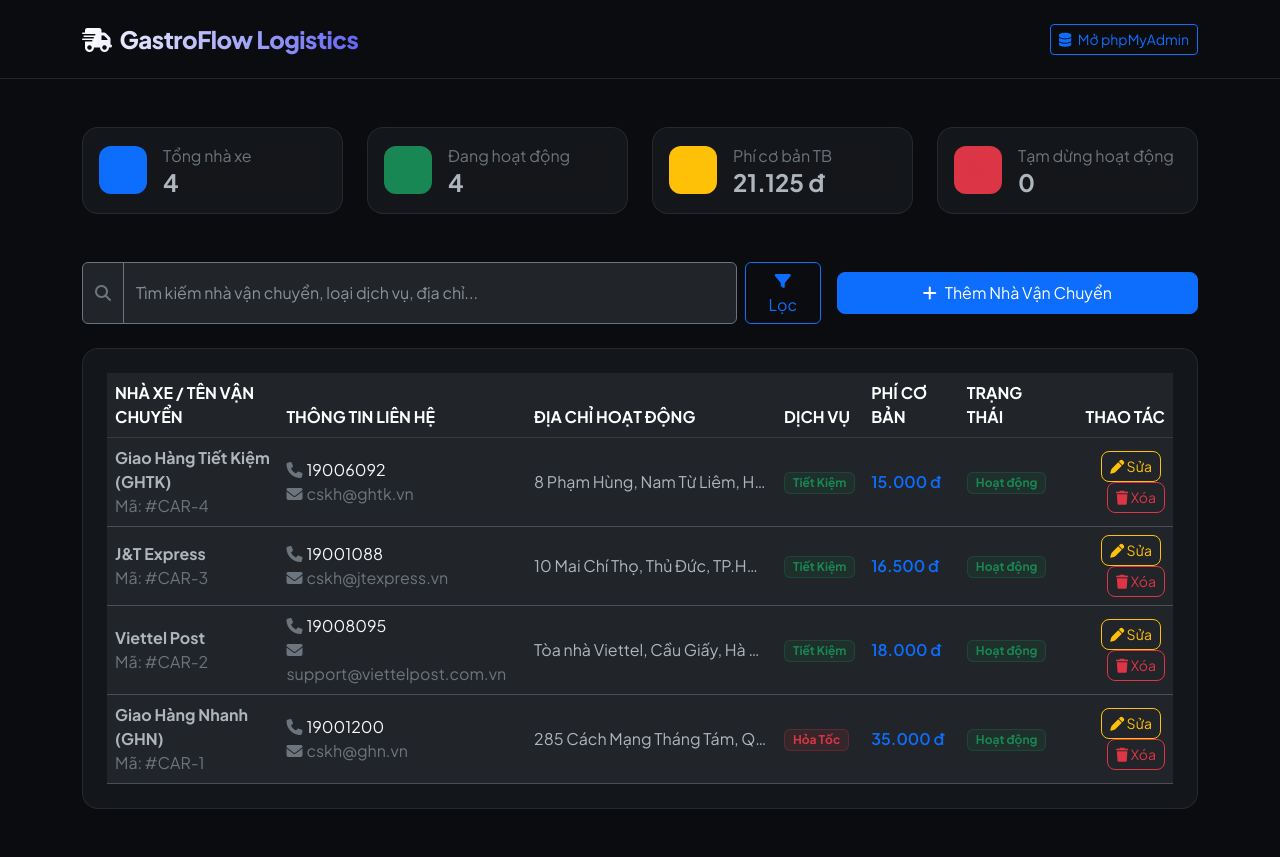
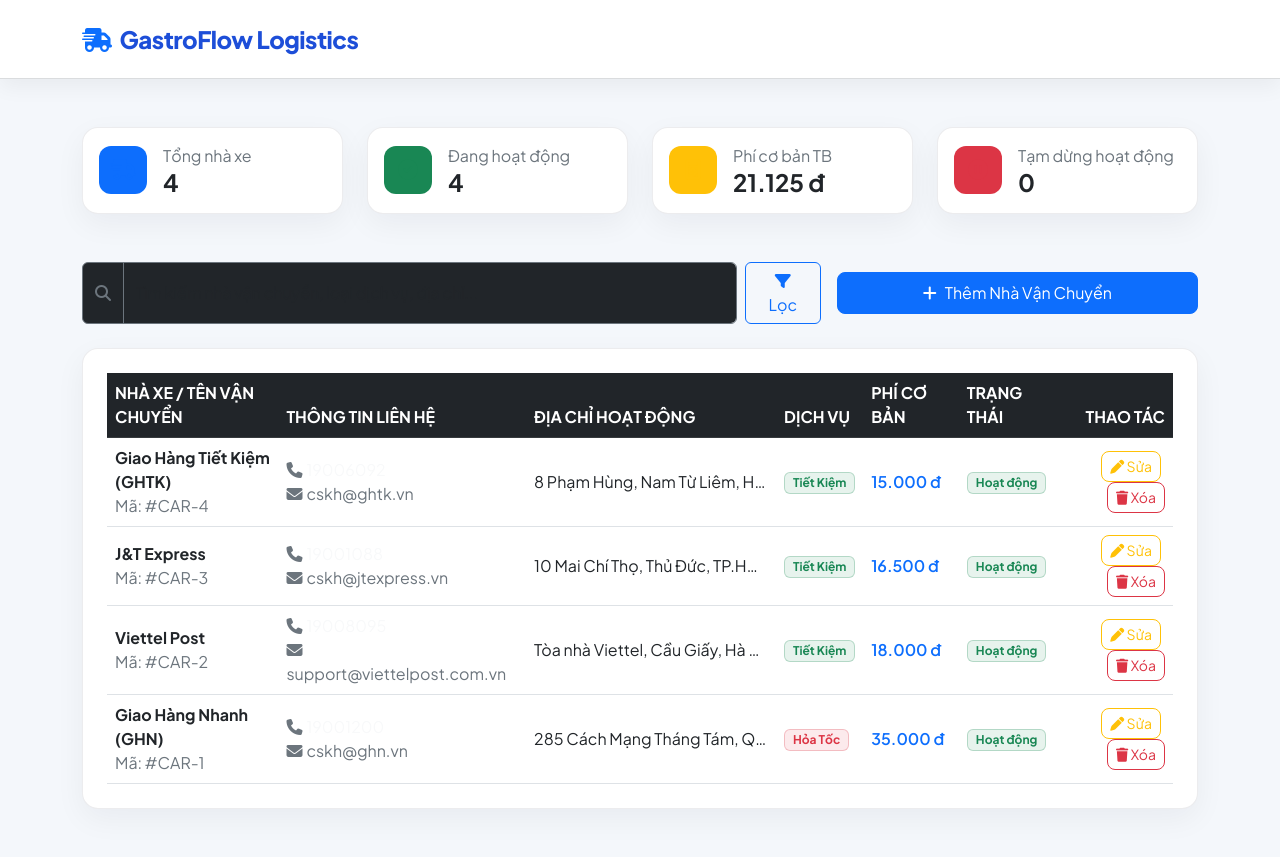
Before and after one commit to NEWBIE1005/ca-nhan, a PHP site: page / in a window 1280 px wide. Run offline with PHP 8.4, Linux system fonts and the light colour scheme; data comes from the database, SQL or seed files in the repository.

Commit message:
Simplify UI to light theme and remove phpMyAdmin references

```diff
--- a/index.php
+++ b/index.php
@@ -91,12 +91,12 @@ $toast = isset($_SESSION['toast']) ? $_SESSION['toast'] : null;
 unset($_SESSION['toast']);
 ?>
 <!DOCTYPE html>
-<html lang="vi" data-bs-theme="dark">
+<html lang="vi" data-bs-theme="light">
 <head>
     <meta charset="UTF-8">
     <meta name="viewport" content="width=device-width, initial-scale=1.0">
     <title>GastroFlow - Quản Lý Nhà Vận Chuyển</title>
-    <!-- Bootstrap 5 CSS (Theme Dark) -->
+    <!-- Bootstrap 5 CSS (Theme Light) -->
     <link href="https://cdn.jsdelivr.net/npm/bootstrap@5.3.0/dist/css/bootstrap.min.css" rel="stylesheet">
     <!-- Google Fonts -->
     <link href="https://fonts.googleapis.com/css2?family=Plus+Jakarta+Sans:wght@300;400;500;600;700;800&display=swap" rel="stylesheet">
@@ -106,20 +106,23 @@ unset($_SESSION['toast']);
     <style>
         body {
             font-family: 'Plus Jakarta Sans', sans-serif;
-            background-color: #0b0c10;
+            background-color: #f4f7fb;
+            color: #212529;
+        }
+        .navbar {
+            background-color: #ffffff;
+            box-shadow: 0 8px 20px rgba(0, 0, 0, 0.05);
         }
         .navbar-brand {
             font-weight: 800;
             letter-spacing: -0.5px;
-            background: linear-gradient(to right, #ffffff, #6366f1);
-            -webkit-background-clip: text;
-            -webkit-text-fill-color: transparent;
+            color: #1d4ed8 !important;
         }
         .glass-card {
-            background: rgba(33, 37, 41, 0.45);
-            backdrop-filter: blur(12px);
-            border: 1px solid rgba(255, 255, 255, 0.08);
+            background: #ffffff;
+            border: 1px solid rgba(15, 23, 42, 0.08);
             border-radius: 16px;
+            box-shadow: 0 10px 30px rgba(15, 23, 42, 0.05);
         }
         .stat-icon {
             width: 48px;
@@ -130,6 +133,17 @@ unset($_SESSION['toast']);
             border-radius: 12px;
             font-size: 20px;
         }
+        .table {
+            background: #ffffff;
+        }
+        .table thead {
+            background-color: #f8fafc;
+        }
+        .form-control,
+        .form-select {
+            background-color: #ffffff;
+            color: #212529;
+        }
     </style>
 </head>
 <body>
@@ -138,11 +152,6 @@ unset($_SESSION['toast']);
     <nav class="navbar navbar-expand-lg border-bottom border-secondary border-opacity-25 py-3">
         <div class="container">
             <span class="navbar-brand fs-4"><i class="fa-solid fa-truck-fast me-2 text-primary"></i>GastroFlow Logistics</span>
-            <div class="d-flex align-items-center">
-                <a href="http://localhost/phpmyadmin/" target="_blank" class="btn btn-sm btn-outline-primary">
-                    <i class="fa-solid fa-database me-1"></i> Mở phpMyAdmin
-                </a>
-            </div>
         </div>
     </nav>
 
```
Also changed, not shown: README.md.
